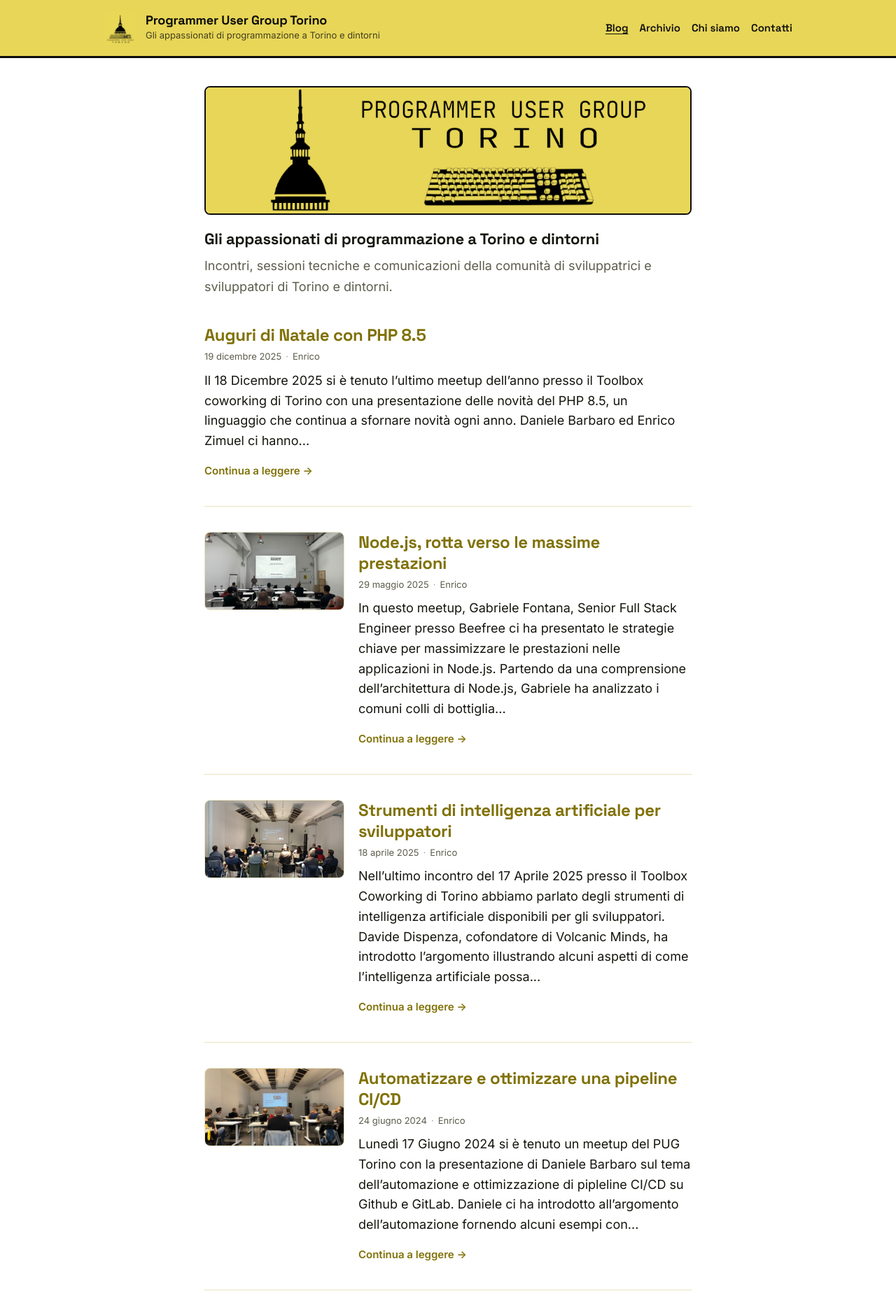
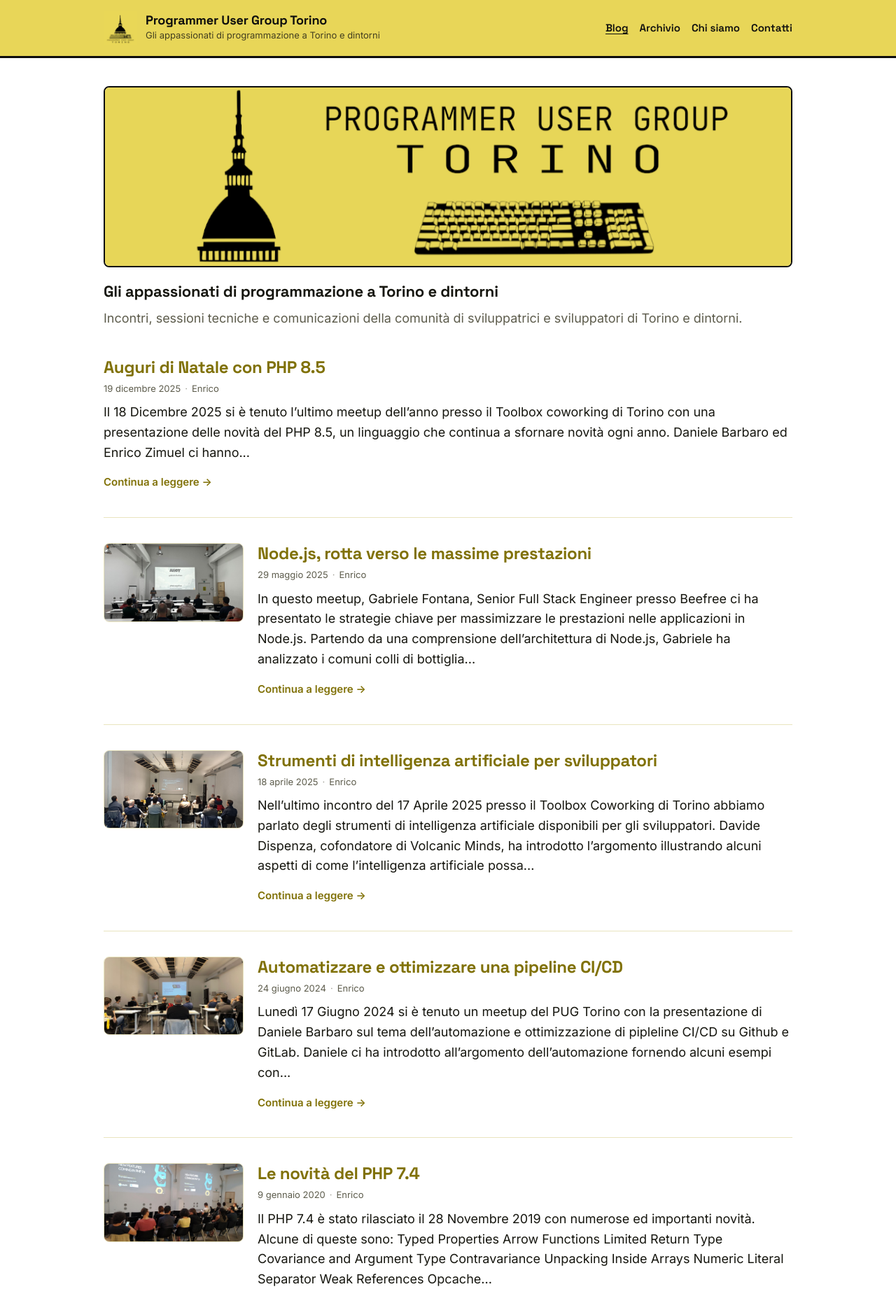
Before and after one commit to GrUSP/torino.grusp.org, a Jekyll site: the page built from index.html, in a window 1280 px wide. Shown: the top 1862 px of the page at 70% size. Built offline with Jekyll 4.4.1, drawn with Linux system fonts in a browser that asks for light colours; the list of posts is cut into pages by our own code.

Commit message:
feat(layout): unify page width at 64rem
Header, contenuto e footer condividono --maxw. --maxw-wide sparisce:
era il secondo nome dello stesso valore.

```diff
--- a/assets/css/style.scss
+++ b/assets/css/style.scss
@@ -70,8 +70,8 @@ $brand-muted: round-color(color.scale($brand, $saturation: -35%));
   --accent: #{round-color(color.scale($brand, $lightness: -58%, $saturation: 60%))};
   --accent-soft: #{round-color(color.mix($brand, $bg-light, 45%))};
   --border: #{round-color(color.mix($brand-muted, $bg-light, 45%))};
-  --maxw: 46rem;
-  --maxw-wide: 64rem;
+
+  --maxw: 64rem;
   --font-body: Inter, system-ui, -apple-system, "Segoe UI", Roboto, "Helvetica Neue", Arial, sans-serif;
 
   --font-display: "Space Grotesk", Inter, system-ui, -apple-system, "Segoe UI", Roboto, "Helvetica Neue", Arial, sans-serif;
@@ -161,8 +161,8 @@ th, td { border: 1px solid var(--border); padding: .5rem .625rem; text-align: le
 /* --- Header ---------------------------------------------------------------- */
 .site-header { border-bottom: 3px solid var(--brand-ink); background: var(--brand); color: var(--brand-ink); }
 .site-header a { color: var(--brand-ink); }
+
 .site-header__inner {
-  max-width: var(--maxw-wide);
   display: flex; flex-wrap: wrap; gap: 1rem;
   align-items: center; justify-content: space-between;
   padding-top: 1rem; padding-bottom: 1rem;
@@ -319,7 +319,6 @@ th, td { border: 1px solid var(--border); padding: .5rem .625rem; text-align: le
   border-top: 3px solid var(--brand-ink); background: var(--bg-soft);
   padding: 2rem 0; font-size: .9375rem;
 }
-.site-footer__inner { max-width: var(--maxw-wide); }
 .site-footer__links { display: flex; flex-wrap: wrap; gap: 1rem; list-style: none; margin: 1rem 0; padding: 0; }
 .site-footer__legal { color: var(--fg-muted); font-size: .8125rem; margin: 0; }
 
```
